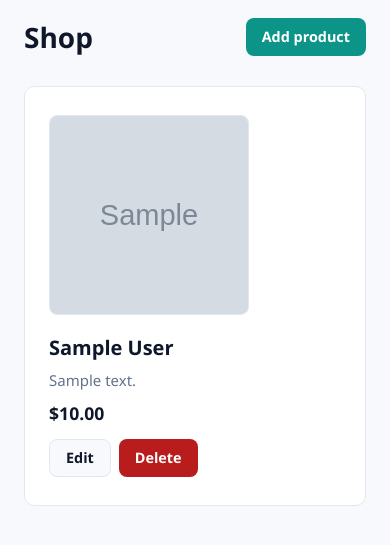
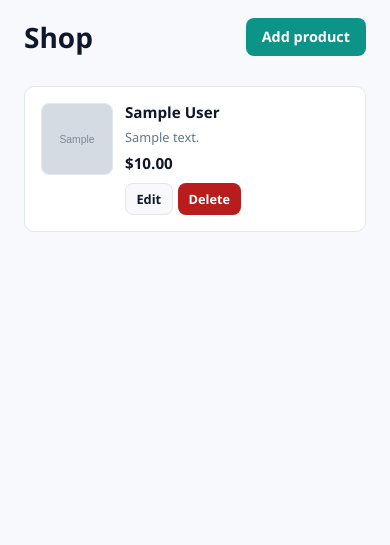
Before and after one commit to Visdomoyat/Samsonllc_backend, a Django app: page /shop/ in a window 390 px wide. Shown: the part 143-688 px from the top of the page. Run offline with Django 5.2, Linux system fonts and the light colour scheme; a user stored in the database is signed in; tables that the repository leaves empty hold one stand-in row (values such as "Sample post"); grey boxes marked "Sample" are stand-in pictures.

Commit message:
Add API endpoints for product management and health check; integrate CORS headers. Update shop layout with responsive design and new CSS styles. Include new product images.

```diff
--- a/Samsonllc/urls.py
+++ b/Samsonllc/urls.py
@@ -20,6 +20,7 @@ from django.contrib import admin
 from django.urls import include, path
 
 urlpatterns = [
+    path('api/', include('admin_app.api_urls')),
     path('', include('admin_app.urls')),
     path('admin/', admin.site.urls),
 ]
--- a/admin_app/static/css/shop.css
+++ b/admin_app/static/css/shop.css
@@ -22,18 +22,32 @@
   font-weight: 500;
 }
 
-.product-list {
+.product-grid {
   background: var(--color-surface);
   border: 1px solid var(--color-border);
   border-radius: var(--radius);
-  padding: 1.25rem 1.5rem;
+  padding: 0;
+  overflow: hidden;
+}
+
+.product-row {
+  display: grid;
+  grid-template-columns: repeat(4, minmax(0, 1fr));
+  align-items: stretch;
 }
 
 .product-item {
   display: flex;
-  gap: 1.25rem;
+  gap: 0.75rem;
   align-items: flex-start;
-  padding: 0.5rem 0;
+  min-width: 0;
+  padding: 1rem;
+  box-sizing: border-box;
+  border-right: 1px solid var(--color-border);
+}
+
+.product-item:last-child {
+  border-right: none;
 }
 
 .product-image-wrap {
@@ -42,8 +56,8 @@
 
 .product-image {
   display: block;
-  width: 120px;
-  height: 120px;
+  width: 72px;
+  height: 72px;
   object-fit: cover;
   border-radius: 8px;
   border: 1px solid var(--color-border);
@@ -64,22 +78,27 @@
 }
 
 .product-name {
-  margin: 0 0 0.5rem;
-  font-size: 1.25rem;
+  margin: 0 0 0.35rem;
+  font-size: 0.95rem;
   font-weight: 600;
   line-height: 1.3;
 }
 
 .product-description {
-  margin: 0 0 0.5rem;
+  margin: 0 0 0.35rem;
+  font-size: 0.8rem;
   color: var(--color-muted);
-  line-height: 1.55;
+  line-height: 1.45;
   white-space: pre-wrap;
+  display: -webkit-box;
+  -webkit-line-clamp: 3;
+  -webkit-box-orient: vertical;
+  overflow: hidden;
 }
 
 .product-price {
-  margin: 0 0 0.75rem;
-  font-size: 1.1rem;
+  margin: 0 0 0.5rem;
+  font-size: 0.95rem;
   font-weight: 600;
   color: var(--color-text);
 }
@@ -87,16 +106,25 @@
 .product-actions {
   display: flex;
   align-items: center;
-  gap: 0.5rem;
+  gap: 0.35rem;
   flex-wrap: wrap;
+}
+
+.product-actions .btn {
+  height: 32px;
+  padding: 0 0.65rem;
+  font-size: 0.8rem;
 }
 
 .product-delete-form {
   margin: 0;
 }
 
-.product-divider {
-  margin: 1rem 0;
+.product-divider-h {
+  grid-column: 1 / -1;
+  width: 100%;
+  height: 0;
+  margin: 0;
   border: none;
   border-top: 1px solid var(--color-border);
 }
@@ -227,15 +255,38 @@
   margin-top: 0.5rem;
 }
 
-@media (max-width: 600px) {
-  .product-item {
-    flex-direction: column;
+/* Tablet: 2 products per row */
+@media (max-width: 992px) {
+  .product-row {
+    grid-template-columns: repeat(2, minmax(0, 1fr));
   }
 
-  .product-image {
-    width: 100%;
-    max-width: 200px;
-    height: auto;
-    aspect-ratio: 1;
+  .product-item {
+    border-right: 1px solid var(--color-border);
+    border-bottom: none;
+  }
+
+  .product-item:nth-child(2n) {
+    border-right: none;
   }
 }
+
+/* Mobile: 1 product per row */
+@media (max-width: 576px) {
+  .product-row {
+    grid-template-columns: 1fr;
+  }
+
+  .product-item {
+    border-right: none;
+    border-bottom: 1px solid var(--color-border);
+  }
+
+  .product-item:last-child {
+    border-bottom: none;
+  }
+
+  .product-divider-h {
+    display: none;
+  }
+}
--- a/admin_app/templates/shop.html
+++ b/admin_app/templates/shop.html
@@ -1,10 +1,10 @@
 {% extends 'base.html' %}
 {% load static %}
 
-{% block title %}Shop — Samson LLC{% endblock %}
+{% block title %}Shop — Eliteforge{% endblock %}
 
 {% block extra_css %}
-  <link rel="stylesheet" href="{% static 'css/shop.css' %}">
+  <link rel="stylesheet" href="{% static 'css/shop.css' %}?v=2">
 {% endblock %}
 
 {% block content %}
@@ -14,8 +14,10 @@
   </div>
 
   {% if products %}
-    <div class="product-list">
-      {% for product in products %}
+    <div class="product-grid">
+      {% for row in product_rows %}
+        <div class="product-row">
+          {% for product in row %}
             <article class="product-item">
               <div class="product-image-wrap">
                 {% if product.image %}
@@ -48,9 +50,11 @@
                 </div>
               </div>
             </article>
+          {% endfor %}
+        </div>
 
         {% if not forloop.last %}
-          <hr class="product-divider">
+          <hr class="product-divider-h" aria-hidden="true">
         {% endif %}
       {% endfor %}
     </div>
--- a/admin_app/views.py
+++ b/admin_app/views.py
@@ -19,8 +19,14 @@ def search(request):
 
 @login_required
 def shop(request):
-    products = Product.objects.all()
-    return render(request, 'shop.html', {'products': products})
+    products = list(Product.objects.all())
+    product_rows = [
+        products[i:i + 4] for i in range(0, len(products), 4)
+    ]
+    return render(request, 'shop.html', {
+        'products': products,
+        'product_rows': product_rows,
+    })
 
 
 @login_required
```
Also changed, not shown: admin_app/api_urls.py (added, +11 -0 lines), admin_app/api_views.py (added, +92 -0 lines), media/products/image-generator_1_g8ejsBY.png (added), media/products/image-generator_rE4uDPP.png (added), media/products/image-generator_uCWuFtA.png (added), 2 other files. Lines whose indentation alone changed are shown as unchanged.
